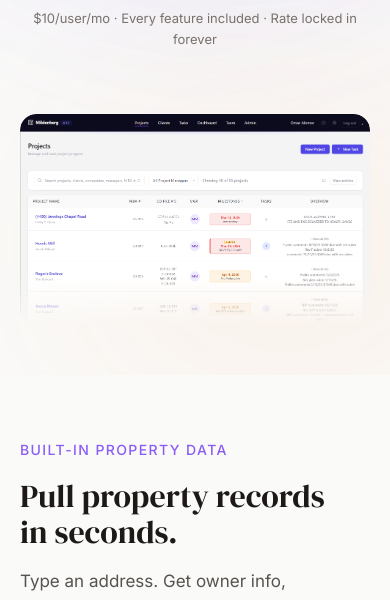
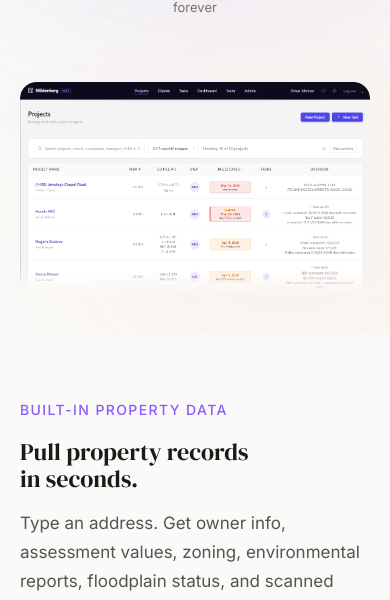
Before and after one commit to omar-alomar/projeckt-landing, a Next.js app: page / in a window 390 px wide. Shown: the part 466-1066 px from the top of the page. Built offline with nearby package versions, Linux system fonts and the light colour scheme.

Commit message:
real pivot

```diff
--- a/src/app/globals.css
+++ b/src/app/globals.css
@@ -2042,7 +2042,7 @@ section {
   }
 
   .hero {
-    padding: 8rem 0 3rem;
+    padding: 6rem 0 2.5rem;
   }
   .hero-headline {
     font-size: 2.5rem;
@@ -2058,12 +2058,29 @@ section {
     width: 100%;
   }
 
+  .hero-screenshot {
+    -webkit-mask-image: linear-gradient(to bottom, #000 88%, transparent 100%);
+    mask-image: linear-gradient(to bottom, #000 88%, transparent 100%);
+  }
+
   .section-heading {
     font-size: 2rem;
   }
 
   .nav-links .nav-link {
     display: none;
+  }
+
+  .property-heading {
+    font-size: 1.75rem;
+  }
+
+  .alpha-amount {
+    font-size: 2.5rem;
+  }
+
+  .alpha-modal {
+    padding: 1.5rem;
   }
 
   .stats-grid {
@@ -2187,4 +2204,16 @@ section {
     grid-template-columns: 1fr;
     gap: 0.5rem;
   }
-}
+  .alpha-amount {
+    font-size: 2rem;
+  }
+  .alpha-card {
+    padding: 1.25rem;
+  }
+  .property-heading {
+    font-size: 1.5rem;
+  }
+  .alpha-modal {
+    padding: 1.25rem;
+  }
+}
```
